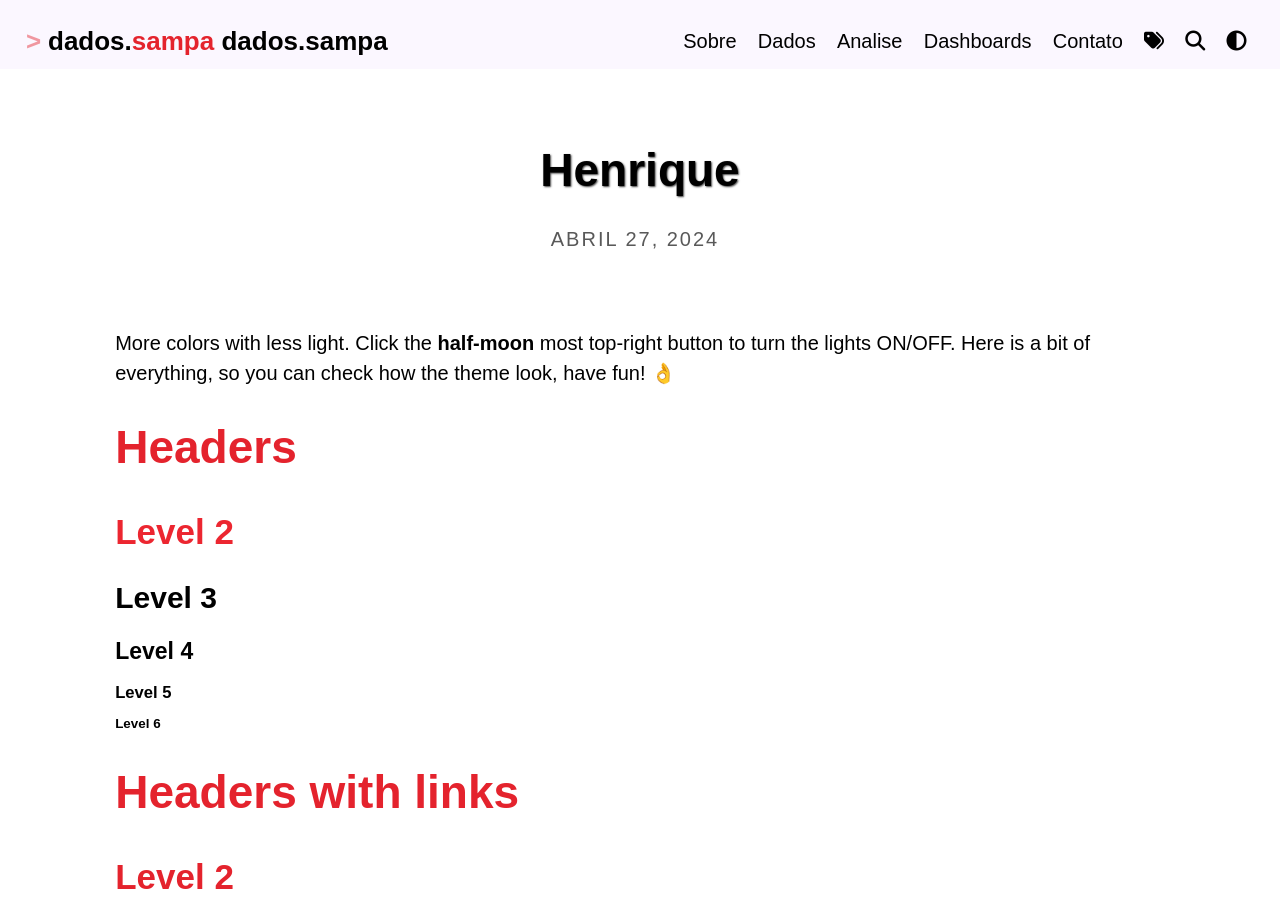
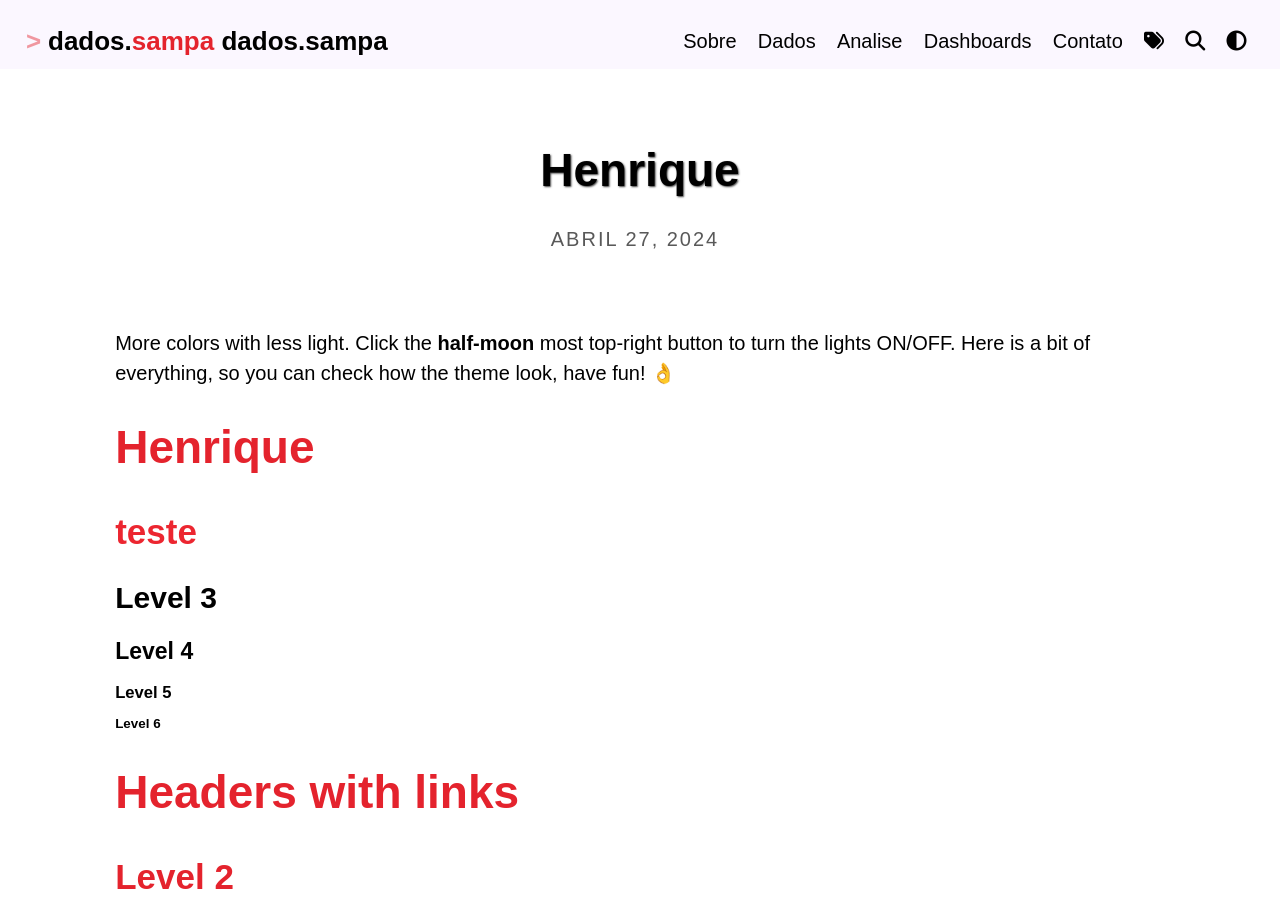
Before and after one commit to Ana-CAS-Machado/dados.sampa, a Jekyll site: the page built from _posts/2021-04-27-henrique.md, in a window 1280 px wide and 900 px high. Built offline with Jekyll 4.4.1, drawn with Linux system fonts in a browser that asks for light colours; a script that is not in the unit is left out.

Commit message:
arrumando permalink

```diff
--- a/_posts/2021-04-27-henrique.md
+++ b/_posts/2021-04-27-henrique.md
@@ -2,6 +2,7 @@
 layout: post
 title: Henrique
 tema: Henrique
+permalink: "/henrique/"
 # feature-img:  adicione uma imagem se quiser
 description: Lorem Ipsum is simply dummy text of the printing and typesetting industry.
 categories: names
@@ -11,8 +12,8 @@ More colors with less light. Click the **half-moon** most top-right button to tu
 Here is a bit of everything, so you can check how the theme look, have fun! 👌
 
 
-# Headers
-## Level 2
+# Henrique
+## teste
 ### Level 3
 #### Level 4
 ##### Level 5
```
Also changed, not shown: _posts/2021-04-27-dark-mode.md (+2 -1 lines), _posts/2021-04-27-pougy.md (+3 -0 lines), pages/dados.md (+1 -1 lines).
